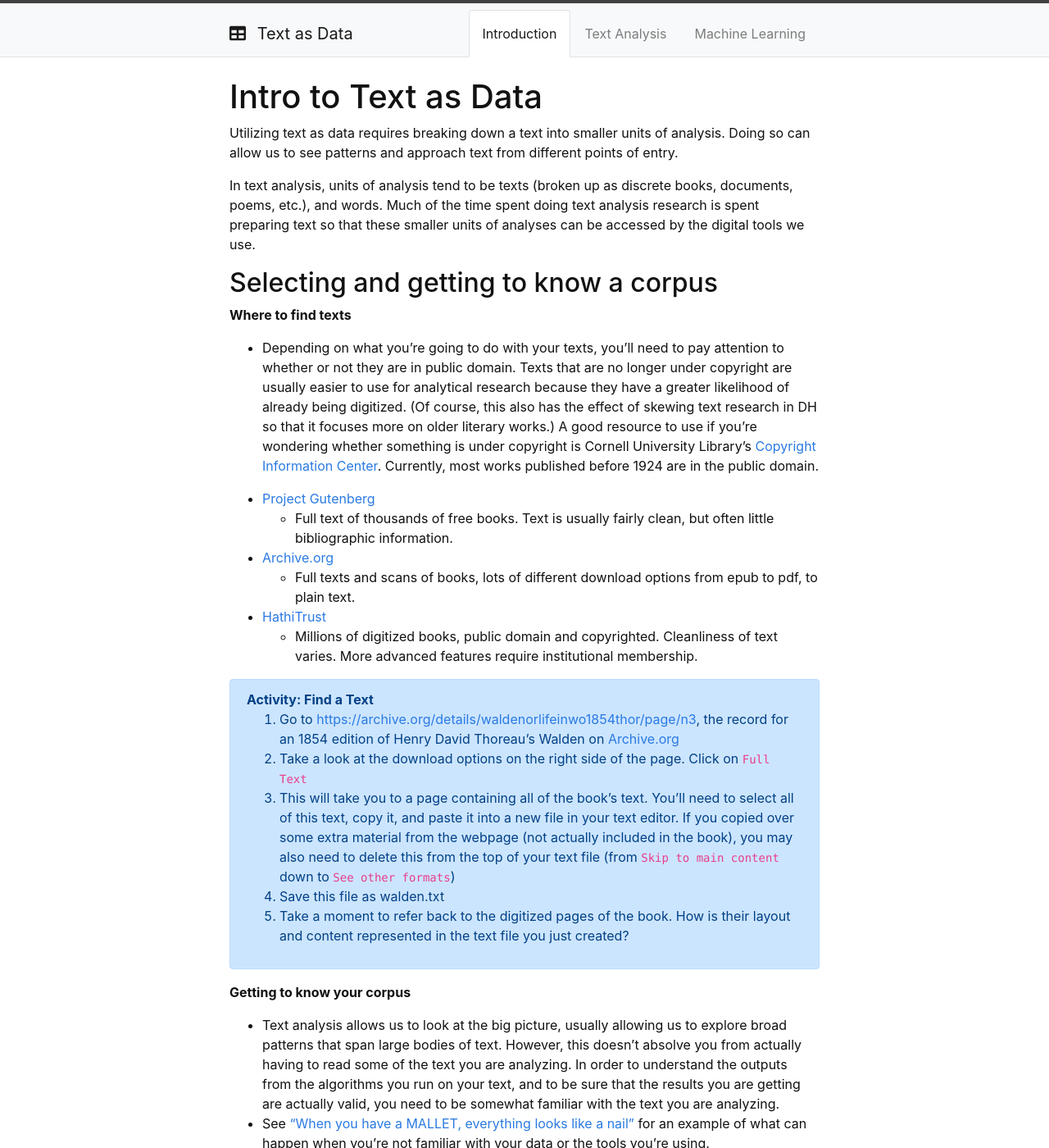
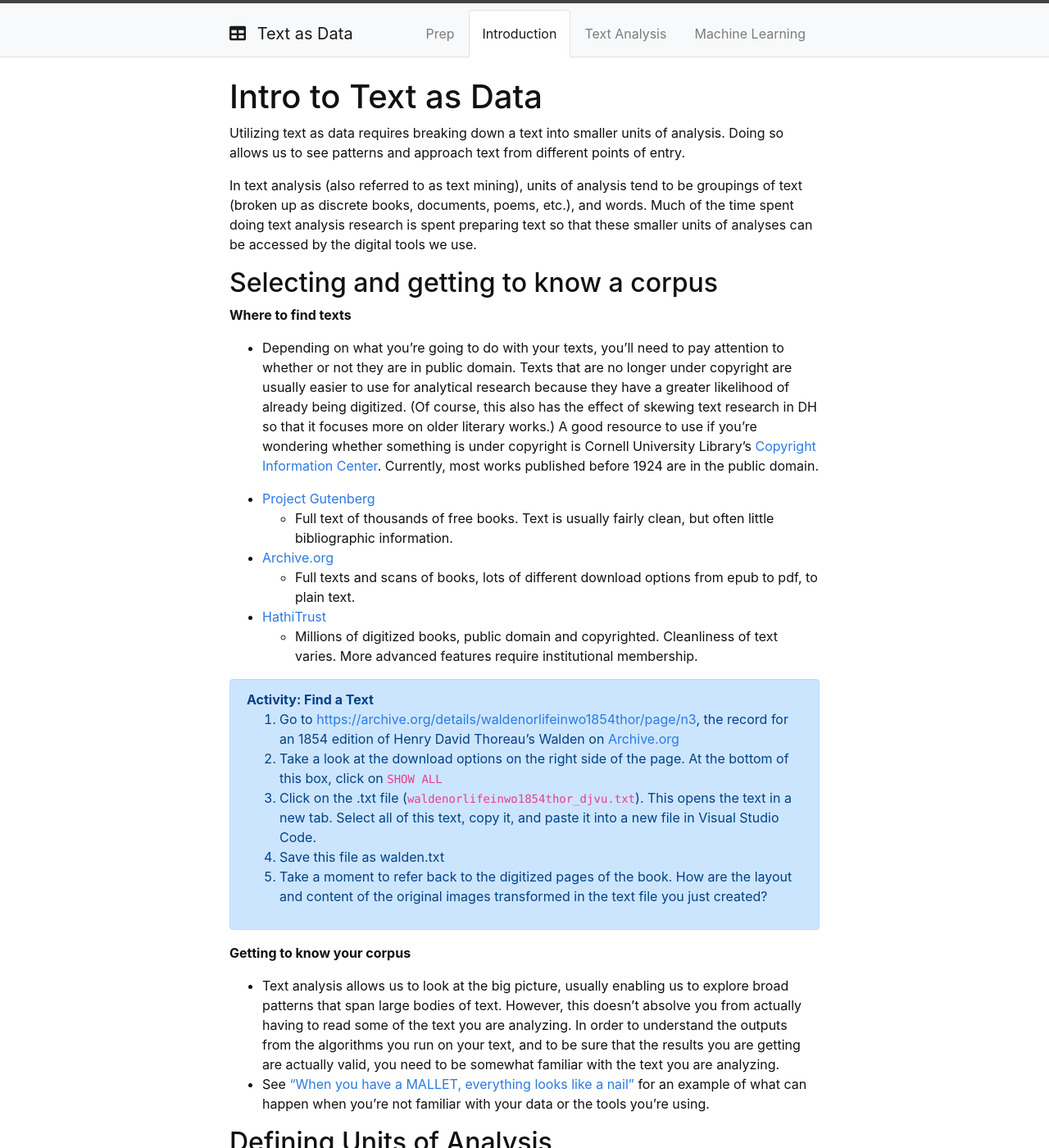
Before and after one commit to owikle/topicmodeling, a Jekyll site: the page built from content/1-intro.md, in a window 1280 px wide and 1400 px high. Shown: the whole window at 82% size. Built offline with Jekyll 4.4.1, drawn with Linux system fonts in a browser that asks for light colours; some of the changed text lies outside the part shown.

Commit message:
adding content

```diff
--- a/content/0-intro.md
+++ b/content/1-intro.md
@@ -5,9 +5,9 @@ nav: true
 
 # Intro to Text as Data
 
-Utilizing text as data requires breaking down a text into smaller units of analysis. Doing so can allow us to see patterns and approach text from different points of entry.
+Utilizing text as data requires breaking down a text into smaller units of analysis. Doing so allows us to see patterns and approach text from different points of entry.
 
-In text analysis, units of analysis tend to be texts (broken up as discrete books, documents, poems, etc.), and words. Much of the time spent doing text analysis research is spent preparing text so that these smaller units of analyses can be accessed by the digital tools we use.
+In text analysis (also referred to as text mining), units of analysis tend to be groupings of text (broken up as discrete books, documents, poems, etc.), and words. Much of the time spent doing text analysis research is spent preparing text so that these smaller units of analyses can be accessed by the digital tools we use.
 
 ## Selecting and getting to know a corpus
 
@@ -24,17 +24,16 @@ In text analysis, units of analysis tend to be texts (broken up as discrete book
 {% capture text %}
 **Activity: Find a Text**
 1. Go to [https://archive.org/details/waldenorlifeinwo1854thor/page/n3](https://archive.org/details/waldenorlifeinwo1854thor/page/n3){:target='_blank'}, the record for an 1854 edition of Henry David Thoreau's Walden on [Archive.org](https://archive.org/)
-2. Take a look at the download options on the right side of the page. Click on `Full Text`
-3. This will take you to a page containing all of the book's text. You'll need to select all of this text, copy it, and paste it into a new file in your text editor. If you copied over some extra material from the webpage (not actually included in the book), you may also need to delete this from the top of your text file (from `Skip to main content` down to `See other formats`)
+2. Take a look at the download options on the right side of the page. At the bottom of this box, click on `SHOW ALL`
+3. Click on the .txt file (`waldenorlifeinwo1854thor_djvu.txt`). This opens the text in a new tab. Select all of this text, copy it, and paste it into a new file in Visual Studio Code.
 4. Save this file as walden.txt
-5. Take a moment to refer back to the digitized pages of the book. How is their layout and content represented in the text file you just created?
+5. Take a moment to refer back to the digitized pages of the book. How are the layout and content of the original images transformed in the text file you just created?
 {% endcapture %}
 {% include alert.md text=text color=secondary %}
 
 **Getting to know your corpus**
-- Text analysis allows us to look at the big picture, usually allowing us to explore broad patterns that span large bodies of text. However, this doesn't absolve you from actually having to read some of the text you are analyzing. In order to understand the outputs from the algorithms you run on your text, and to be sure that the results you are getting are actually valid, you need to be somewhat familiar with the text you are analyzing.
+- Text analysis allows us to look at the big picture, usually enabling us to explore broad patterns that span large bodies of text. However, this doesn't absolve you from actually having to read some of the text you are analyzing. In order to understand the outputs from the algorithms you run on your text, and to be sure that the results you are getting are actually valid, you need to be somewhat familiar with the text you are analyzing.
 - See ["When you have a MALLET, everything looks like a nail"](http://sappingattention.blogspot.com/2012/11/when-you-have-mallet-everything-looks.html) for an example of what can happen when you're not familiar with your data or the tools you're using.
-
 
 ## Defining Units of Analysis
 
@@ -42,11 +41,19 @@ In text analysis, units of analysis tend to be texts (broken up as discrete book
 
 Usually when people analyze text, they are interested in words (i.e. word frequency, order, meaning). Therefore, a primary part of preparing your text for research is making sure the words in your corpus are identifiable units of measurement. You may start your project with scanned images of book pages. What format do you need to transform this text to, and how will you accomplish that transformation?
 
-**Bag of Words**
+**Thinking of Text as a "Bag of Words"**
 
-- structured data vs. unstructured data
+{% capture text %}
+- **Structured data**: Data with fixed fields (key/value pairs, relations)
+    - Example: csv of names, phone numbers, dates, zip codes
+- **Unstructured data**: Boundaries of individual items, relations between items, meaning of items are not computer-readable
+    - Example: un-coded text
+{% endcapture %}
+{% include card.md text=text header="Structured Data vs. Unstructured Data" %}
 
-Below you'll find definitions and examples of [File Type](#file), [OCR](#ocr), and [text cleaning](#clean)
+In textual research in the digital humanities, usually we are working with unstructured data.
+
+Below you'll find definitions and examples of [file type](#file), [OCR](#ocr), and [text cleaning](#clean)
 
 
 ### <a name="file">File Type</a>
```
Also changed, not shown: content/0-tools.md (added, +13 -0 lines), content/3-tools.md (deleted, +0 -77 lines), content/2-analysis.md (renamed from content/1-analysis.md), content/3-machine.md (renamed from content/2-machine.md).
